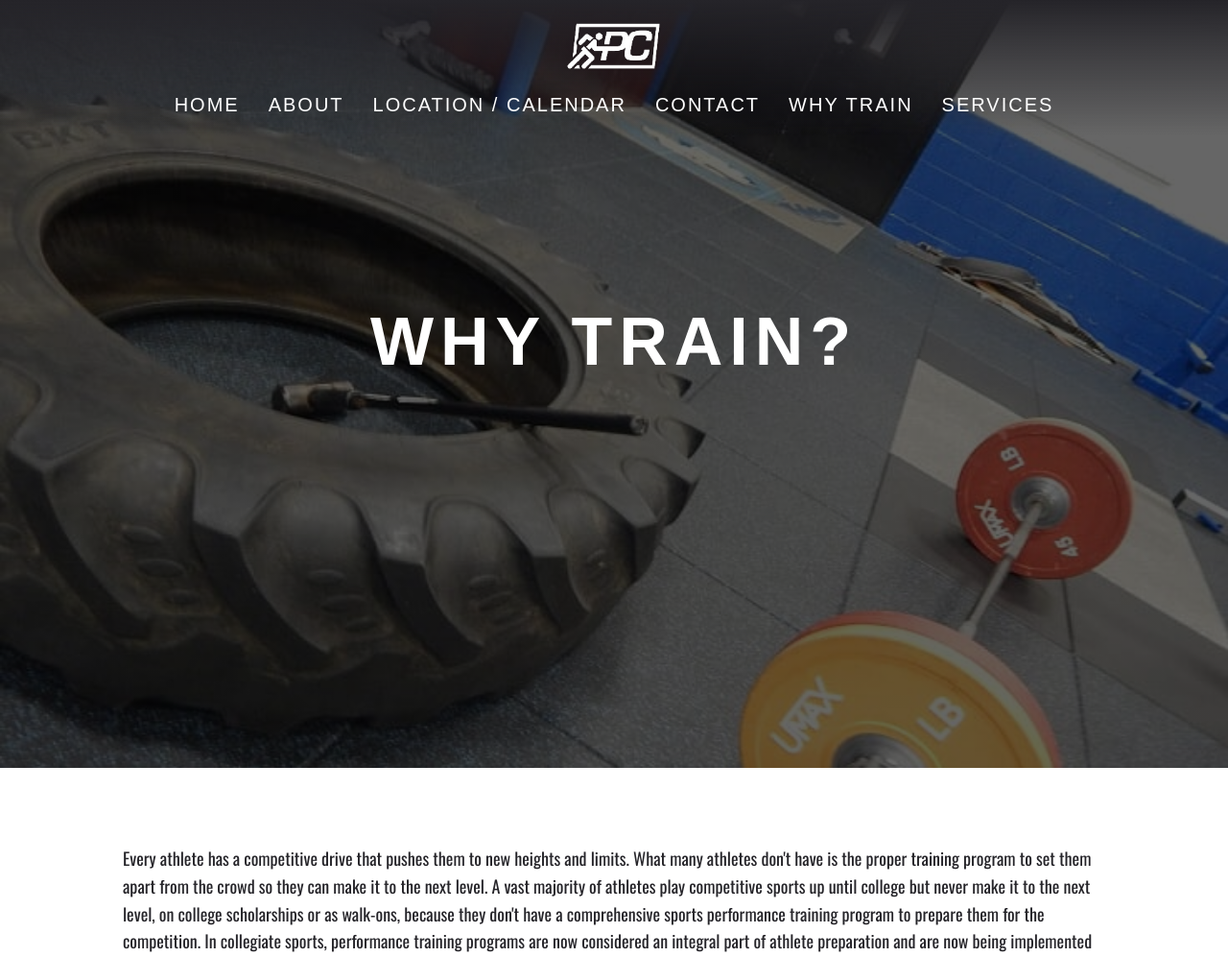
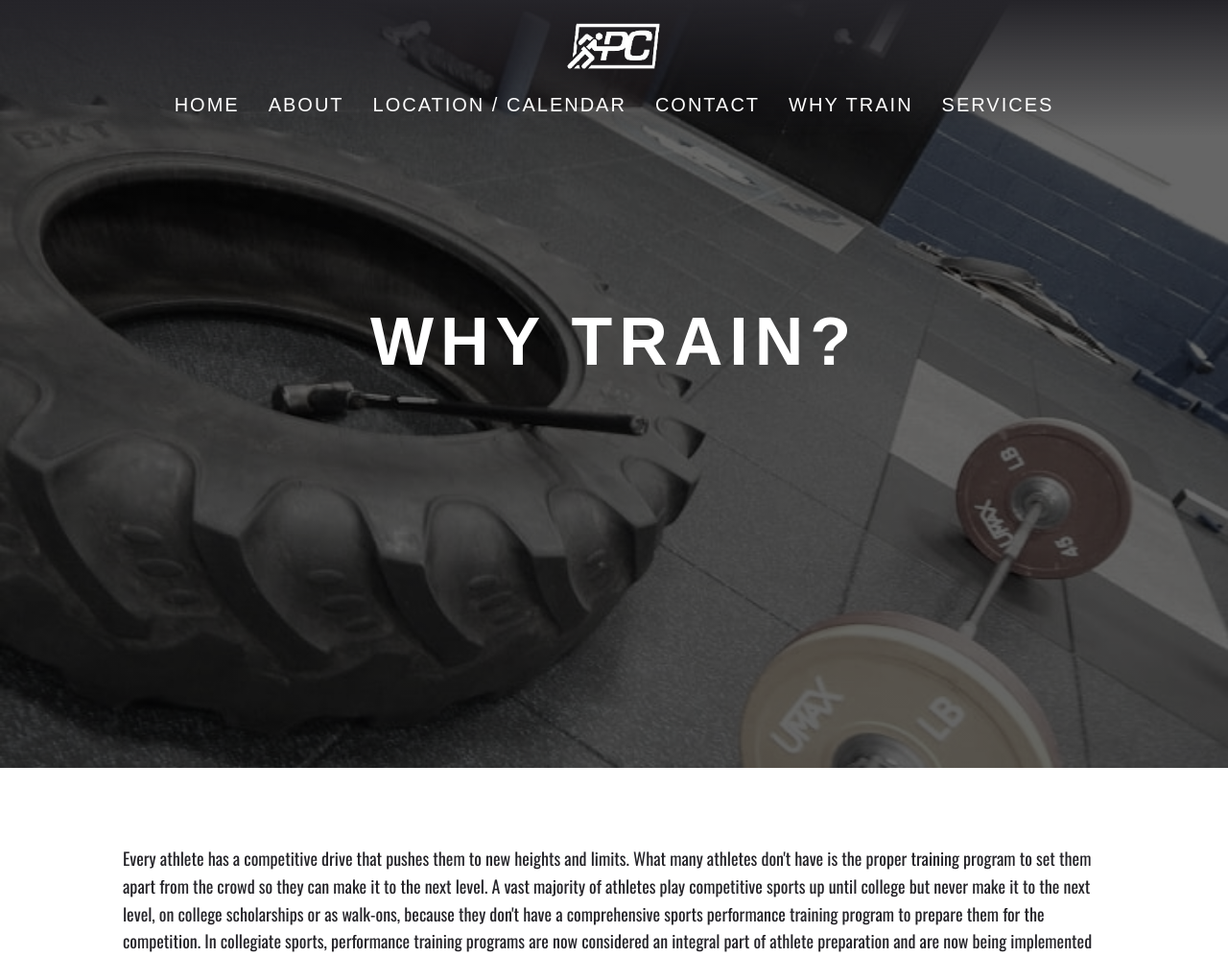
Before and after one commit to katiewrennhansen/PerformanceCoachAlt, a PHP site: page /whytrain.html in a window 1280 px wide. Shown: the top 997 px of the page at 96% size. Run offline with PHP 8.4, Linux system fonts and the light colour scheme; some web fonts are replaced.

Commit message:
grayscale images

```diff
--- a/main.css
+++ b/main.css
@@ -860,6 +860,7 @@ hr {
     background-size: cover;
     background-repeat: no-repeat;
     height: 100vh;
+    filter: grayscale(80%);
 }
 
 .train-content {
```
Also changed, not shown: main.html (+5 -5 lines).
